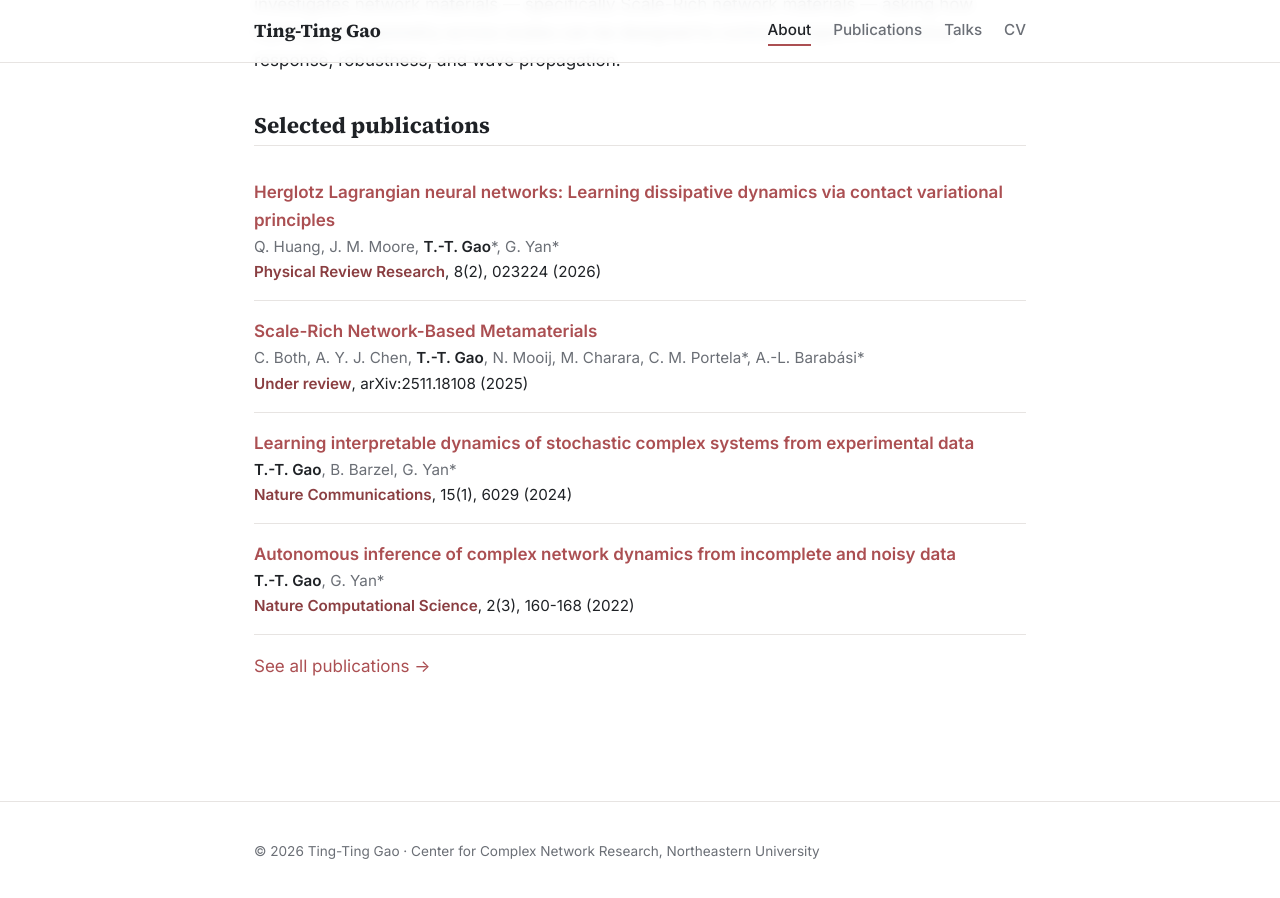
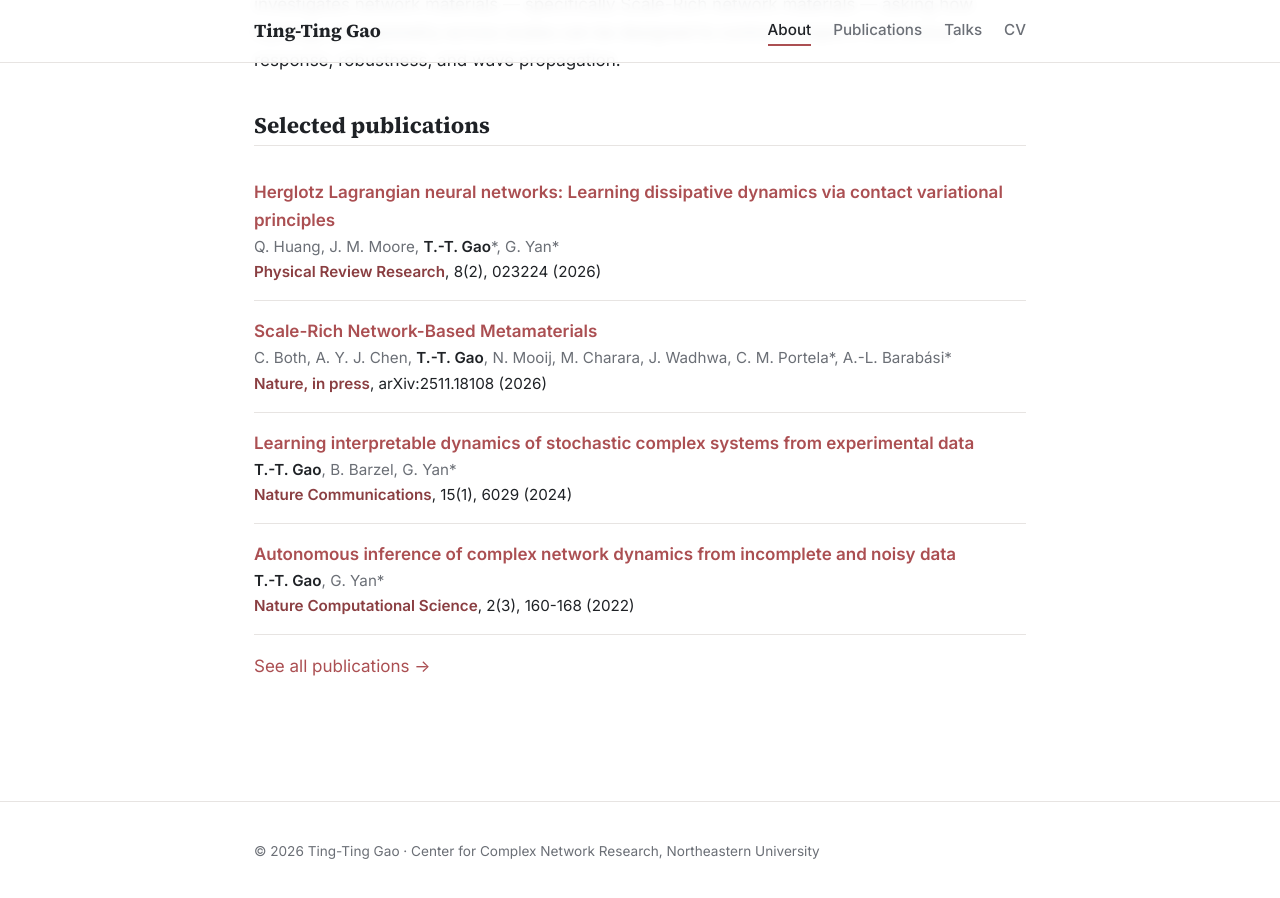
Before and after one commit to Ting-TingGao/Ting-TingGao.github.io, a Jekyll site: the page built from index.md, in a window 1280 px wide and 900 px high, scrolled down 749 px. Built offline with Jekyll 4.4.1, drawn with Linux system fonts in a browser that asks for light colours.

Commit message:
Update Scale-Rich (Nature in press 2026, +J. Wadhwa); Simultaneous Inference to under review
Co-Authored-By: Claude Opus 4.8 (1M context) <noreply@anthropic.com>

```diff
--- a/_data/publications.yml
+++ b/_data/publications.yml
@@ -22,11 +22,11 @@
   link: "https://advanced.onlinelibrary.wiley.com/doi/10.1002/advs.202519707"
 
 - title: "Scale-Rich Network-Based Metamaterials"
-  authors: "C. Both, A. Y. J. Chen, <strong>T.-T. Gao</strong>, N. Mooij, M. Charara, C. M. Portela*, A.-L. Barabási*"
-  venue: "Under review"
-  year: 2025
+  authors: "C. Both, A. Y. J. Chen, <strong>T.-T. Gao</strong>, N. Mooij, M. Charara, J. Wadhwa, C. M. Portela*, A.-L. Barabási*"
+  venue: "Nature, in press"
+  year: 2026
   details: "arXiv:2511.18108"
-  status: review
+  status: published
   selected: true
   link: "https://arxiv.org/abs/2511.18108"
 
@@ -83,6 +83,6 @@
 # ---- Submitted ----
 - title: "Simultaneous Inference of Network Structure and Dynamics: How Much Data is Needed?"
   authors: "Y.-T. Sun, <strong>T.-T. Gao</strong>*, G. Yan*"
-  venue: "Submitted"
+  venue: "Under review"
   year: 2025
-  status: submitted
+  status: review
```
